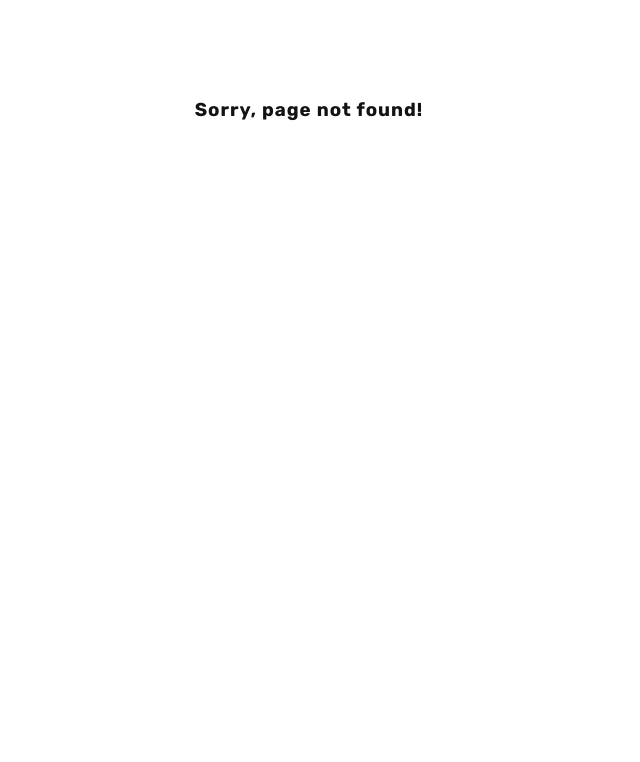
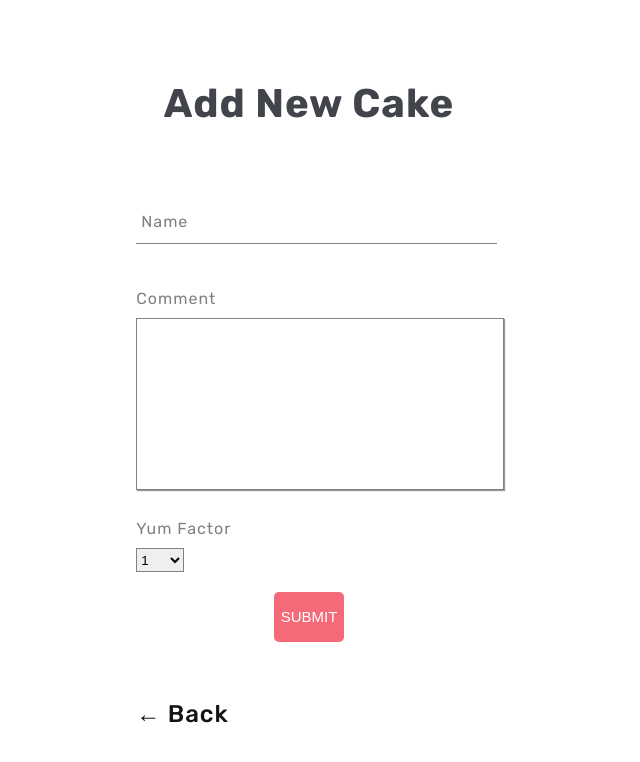
Before and after one commit to diegodinizz/cake-store, a React (Create React App) app: page /cakes/new in a window 1280 px wide. Before the commit this address had no page. Shown: the top 762 px of the page, without its empty margins (331-971 px from the left). Built offline with nearby package versions, Linux system fonts and the light colour scheme; what aws-amplify would draw is missing.

Commit message:
add new cake form done

```diff
--- a/src/Routes.js
+++ b/src/Routes.js
@@ -11,7 +11,7 @@ export const Routes = () => {
       <Route exact path='/'>
         <Home />
       </Route>
-      <Route path='/new'>
+      <Route path='/cakes/new'>
         <NewCake />
       </Route>
       {/* Catch all unmatched routes */}
--- /dev/null
+++ b/src/components/BackButton.js
@@ -0,0 +1,10 @@
+import styled from 'styled-components'
+import { Link } from 'react-router-dom'
+
+export const BackButton = styled(Link)`
+  font-size: 1.5em;
+  line-height: 6em;
+  font-weight: 500;
+  text-decoration: none;
+  color: #121314;
+`
--- a/src/components/CakeCard.js
+++ b/src/components/CakeCard.js
@@ -8,7 +8,7 @@ const Container = styled.div`
   border: 1px solid #52575d;
   border-radius: 5px;
   width: auto;
-  margin-right: 20px;
+  /* margin-right: 20px; */
   width: auto;
   cursor: pointer;
   text-decoration: none;
--- a/src/components/AddCakeButtom.js
+++ b/src/components/CustomButton.js
@@ -25,6 +25,6 @@ const Container = styled.button`
   }
 `
 
-export const AddCakeButton = () => {
-  return <Container>add cake</Container>
+export const CustomButton = ({ children }) => {
+  return <Container>{children}</Container>
 }
--- /dev/null
+++ b/src/components/FormInput.js
@@ -0,0 +1,66 @@
+import React from 'react'
+import styled, { css } from 'styled-components'
+
+const subColor = 'grey'
+const mainColor = 'black'
+
+const shrinkLabelStyles = css`
+  top: -14px;
+  font-size: 12px;
+  color: ${mainColor};
+`
+
+const Container = styled.div`
+  position: relative;
+  margin: 45px 0;
+
+  input[type='password'] {
+    letter-spacing: 0.3em;
+  }
+`
+
+const InputContainer = styled.input`
+  background: none;
+  background-color: white;
+  color: ${subColor};
+  font-size: 18px;
+  padding: 10px 10px 10px 5px;
+  display: block;
+  width: 100%;
+  border: none;
+  border-radius: 0;
+  border-bottom: 1px solid ${subColor};
+  margin: 0 0 25px 0;
+
+  &:focus {
+    outline: none;
+  }
+
+  &:focus ~ label {
+    ${shrinkLabelStyles}
+  }
+`
+
+const Label = styled.label`
+  color: ${subColor};
+  font-size: 16px;
+  font-weight: normal;
+  position: absolute;
+  pointer-events: none;
+  left: 5px;
+  top: 10px;
+  transition: 300ms ease all;
+
+  &.shrink {
+    ${shrinkLabelStyles}
+  }
+`
+
+export const FormInput = ({ handleChange, label, ...props }) => (
+  <Container>
+    <InputContainer onChange={handleChange} {...props} />
+    {label ? (
+      <Label className={props.value.length ? 'shrink' : ''}>{label}</Label>
+    ) : null}
+  </Container>
+)
--- a/src/containers/Home.js
+++ b/src/containers/Home.js
@@ -4,7 +4,7 @@ import { Link } from 'react-router-dom'
 import { API } from 'aws-amplify'
 
 import { CakeCard } from '../components/CakeCard'
-import { AddCakeButton } from '../components/AddCakeButtom'
+import { CustomButton } from '../components/CustomButton'
 
 const Container = styled.div`
   display: flex;
@@ -44,8 +44,8 @@ const CakesContainer = styled.div`
   display: flex;
   flex-direction: row;
   justify-content: center;
-  margin: 0 25%;
-  text-decoration: none;
+  margin: 0 auto;
+  /* text-decoration: none; */
   color: #000;
 `
 
@@ -106,8 +106,8 @@ export const Home = () => {
     <Container>
       <h1>The Cake Store</h1>
       {isLoading ? renderSpinner() : renderCakesList(cakes)}
-      <ButtomContainer to='/new'>
-        <AddCakeButton />
+      <ButtomContainer to='/cakes/new'>
+        <CustomButton>add cake</CustomButton>
       </ButtomContainer>
     </Container>
   )
--- a/src/containers/NewCake.js
+++ b/src/containers/NewCake.js
@@ -1,8 +1,132 @@
-import React from 'react'
+import React, { useState } from 'react'
 import styled from 'styled-components'
+import { Link } from 'react-router-dom'
+
+import { CustomButton } from '../components/CustomButton'
+import { FormInput } from '../components/FormInput'
+import { BackButton } from '../components/BackButton'
+
+const Container = styled.div`
+  display: flex;
+  flex-direction: column;
+  margin: 0 auto;
+  width: 27vw;
+`
+
+const CommentLabel = styled.label`
+  display: block;
+  color: grey;
+  font-size: 16px;
+  font-weight: 400;
+  margin-bottom: 10px;
+`
+
+const CommentContainer = styled.textarea`
+  padding: 10px;
+  line-height: 1.5;
+  /* border-radius: 5px; */
+  border: 1px solid grey;
+  box-shadow: 1px 1px 1px #999;
+  /* letter-spacing: 0.8px; */
+  /* border-bottom: 1px solid grey; */
+  resize: none;
+  width: 27vw;
+  height: 150px;
+  /* margin-top: 10px; */
+  font-size: 18px;
+  color: grey;
+
+  &:focus {
+    outline-color: grey;
+  }
+
+  textarea:invalid {
+    border: 2px dashed red;
+  }
+`
+
+const YumLabel = styled(CommentLabel)`
+  margin: 25px 0 10px 0;
+`
+
+const YumContainer = styled.select`
+  border: 1px solid grey;
+  width: 2rem;
+  width: 3rem;
+  height: 1.5rem;
+
+  &:focus {
+    outline-color: grey;
+  }
+`
+
+const ButtomContainer = styled(Link)`
+  display: flex;
+  justify-content: center;
+  margin-top: 20px;
+  text-decoration: none;
+`
 
 export const NewCake = () => {
+  const [name, setName] = useState('')
+  const [comment, setComment] = useState('')
+  const [yumFactor, setYumFactor] = useState('')
+
+  async function handleSubmit (event) {
+    event.preventDefault()
+  }
+
+  // function handleChange (event) {
+  //   // setName(event.target.value)
+
+  //   const { name, value } = event.target
+
+  //   if (name === 'name') {
+  //     setName(value)
+  //   }
+  //   if (name === 'comment') {
+  //     setComment(value)
+  //   }
+  // }
+
   return (
-    <h1>Add New Cake</h1>
+    <Container>
+      <h1>Add New Cake</h1>
+      <form onSubmit={handleSubmit}>
+        <FormInput
+          type='text'
+          name='name'
+          value={name}
+          onChange={event => setName(event.target.value)}
+          label='Name'
+          required
+        />
+        <CommentLabel>Comment</CommentLabel>
+        <CommentContainer
+          name='comment'
+          value={comment}
+          onChange={event => setComment(event.target.value)}
+          minLength='5'
+          maxLength='250'
+          required
+        />
+        <YumLabel>Yum Factor</YumLabel>
+        <YumContainer
+          name='yumFactor'
+          value={yumFactor}
+          onChange={event => setYumFactor(event.target.value)}
+        >
+          <option value='1'>1</option>
+          <option value='2'>2</option>
+          <option value='3'>3</option>
+          <option value='4'>4</option>
+          <option value='5'>5</option>
+        </YumContainer>
+        <ButtomContainer to='/'>
+          <CustomButton type='submit'>submit</CustomButton>
+        </ButtomContainer>
+      </form>
+      <BackButton to='/'>&#8592; Back</BackButton>
+    </Container>
   )
 }
```
